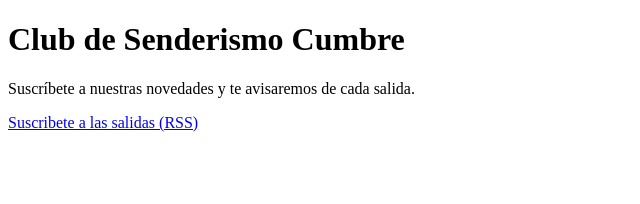
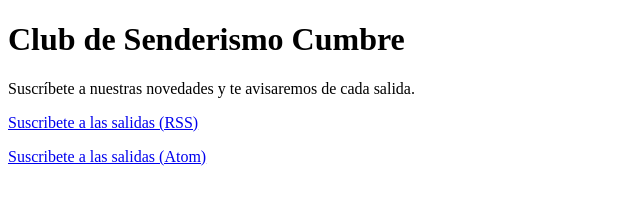
Before and after one commit to LexStier/cumbre, a plain HTML site: page index.html in a window 1280 px wide. Shown: the whole page, without its empty margins (0-640 px from the left). Drawn offline with Linux system fonts and the light colour scheme.

Commit message:
Update index.html

```diff
--- a/index.html
+++ b/index.html
@@ -13,5 +13,6 @@
     <h1>Club de Senderismo Cumbre</h1>
     <p>Suscríbete a nuestras novedades y te avisaremos de cada salida.</p>
     <p><a href="rss.xml">Suscribete a las salidas (RSS)</a></p>
+     <p><a href="atom.xml">Suscribete a las salidas (Atom)</a></p>
 </body>
 </html>
```
